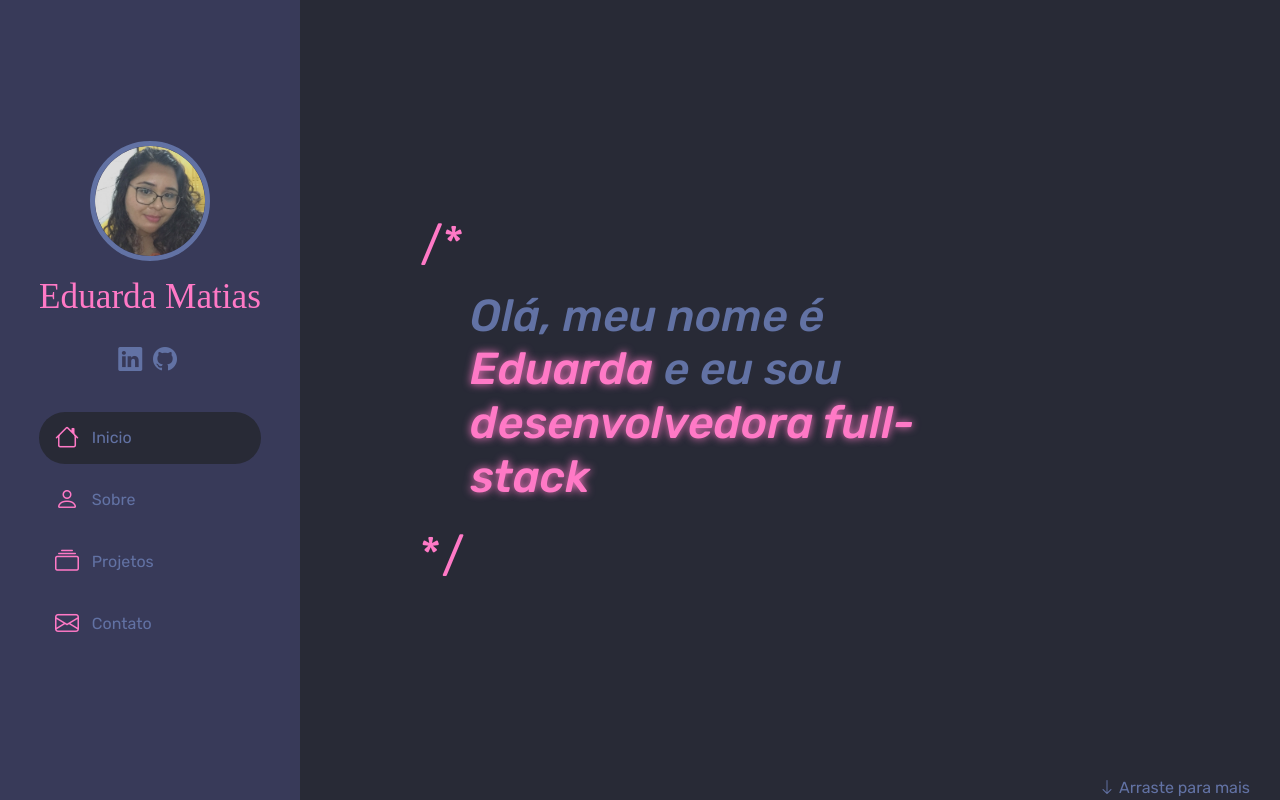
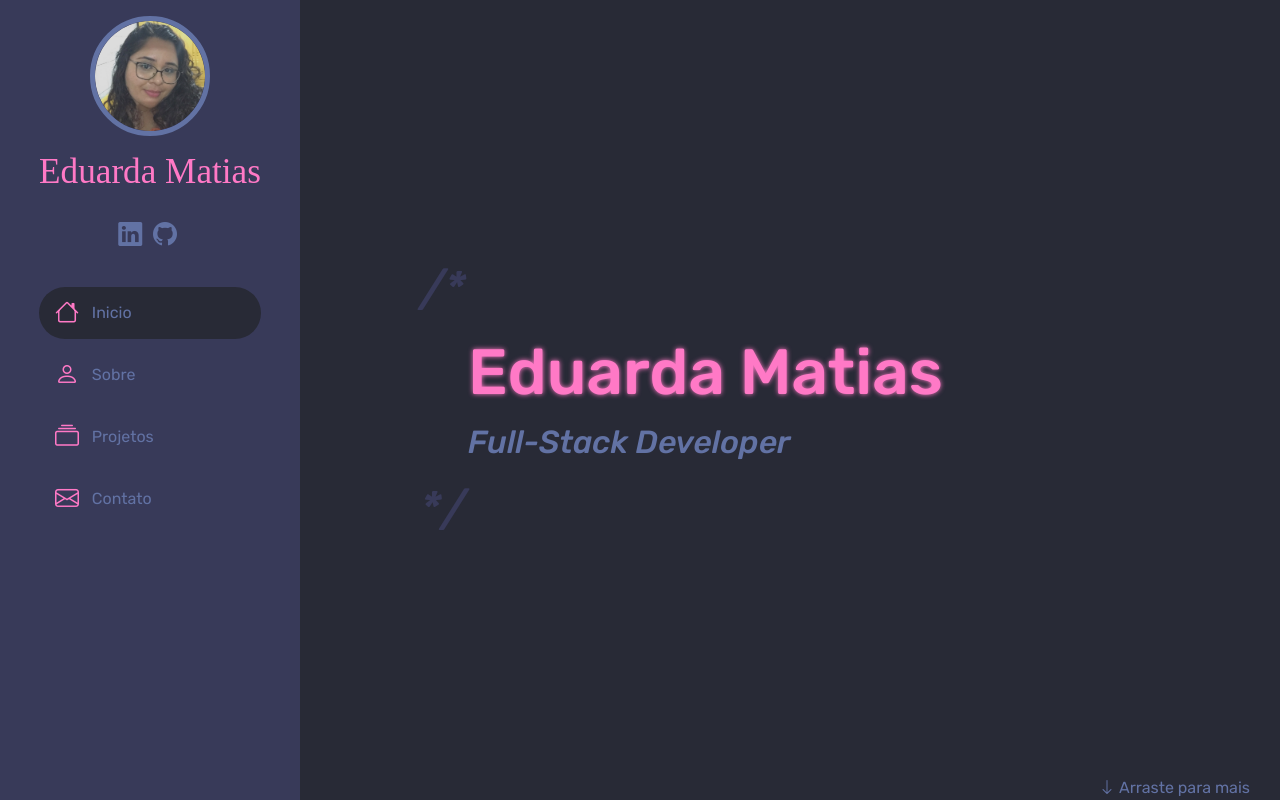
Before and after one commit to EduardaMatias/Portfolio, a plain HTML site: page index.html in a window 1280 px wide. Drawn offline with nearby package versions, Linux system fonts and the light colour scheme; a web font is replaced by a local one.

Commit message:
alterando texto da página inicial

```diff
--- a/assets/css/style.css
+++ b/assets/css/style.css
@@ -97,22 +97,23 @@ section#inicio{
 }
 
 section#inicio h2{
-    font-size: 2.8em;
+    font-size: 4em;
+    color: var(--pink);
+    text-shadow: 0.1px 0.1px 5px var(--pink);
+    cursor: pointer;
+}
+
+section#inicio span{
     color: var(--grey-light);
-    cursor: pointer;
-    margin-left: 50px;
+    font-size: 2em;
     font-style: italic;
 }
 
 section#inicio .coment{
-    color: var(--pink);
+    color: var(--grey);
     font-size: 3em;
 }
 
-section#inicio h2 .nome, .dev{
-    color: var(--pink);
-    text-shadow: 0.1px 0.1px 8px var(--pink);
-}
 
 section#inicio div#arraste a{
     text-decoration: none;
@@ -157,6 +158,10 @@ i.menu-mobile{
         font-size: 2em;
     }
 
+    section#inicio span{
+        font-size: 1.2em;
+    }
+
     #main{
        margin-left:0px;
     }
@@ -164,4 +169,5 @@ i.menu-mobile{
     section#inicio .coment{
         margin-left: 25px;
     }
+
 }
--- a/index.html
+++ b/index.html
@@ -15,8 +15,8 @@
 <body>
     <i class="bi bi-list menu-mobile"></i>
 
-    <aside id="header" class="d-flex justify-content-center flex-column">
-        <section class="profile">
+    <aside id="header">
+        <section class="profile mt-3">
             <img src="assets/img/perfil.png" alt="Foto da Eduarda">
             <h1>Eduarda Matias</h1>
             <div class="social-links mt-4 text-center">
@@ -59,7 +59,8 @@
         <section id="inicio" class="row">
             <div class="col-md-8 d-flex justify-content-center flex-column">
                 <span class="coment mb-2">/*</span>
-                <h2>Olá, meu nome é <span class="nome">Eduarda</span> e eu sou <span class="dev">desenvolvedora full-stack</span></h2>
+                <h2 class="ml-5">Eduarda Matias</h2>
+                <span class="ml-5">Full-Stack Developer</span>
                 <span class="coment mt-2">*/</span>
             </div>
 
```
